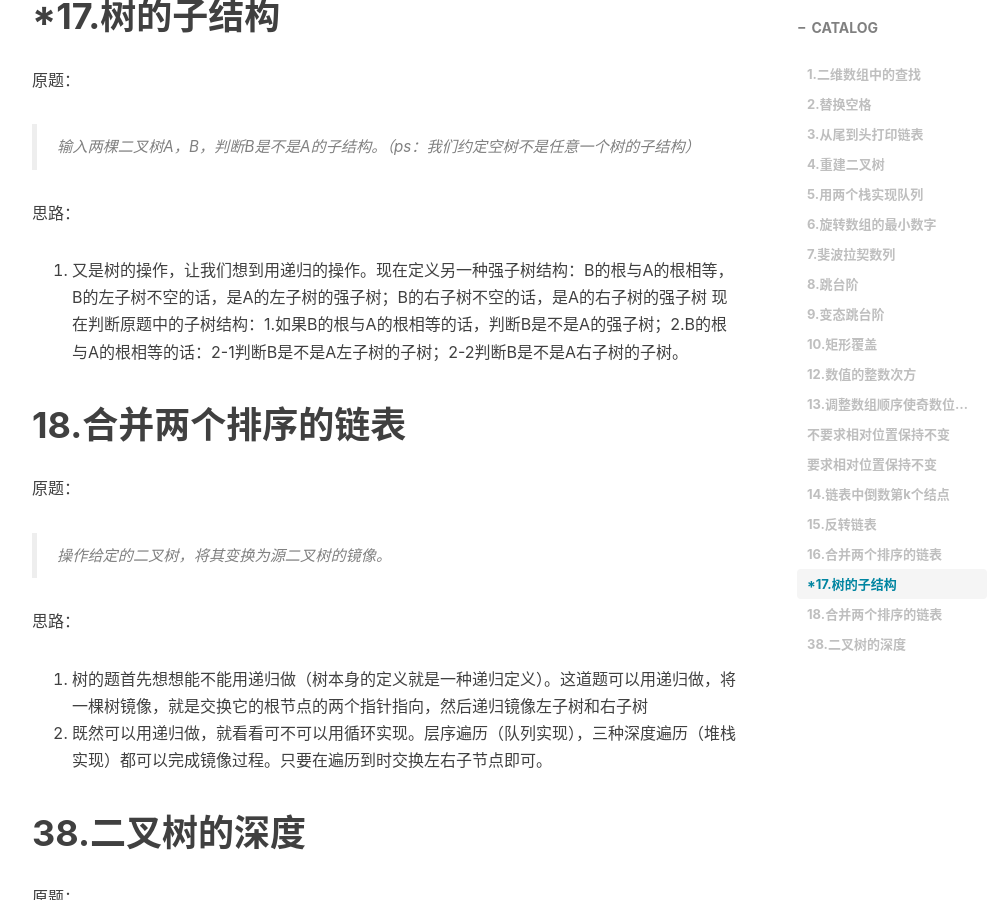
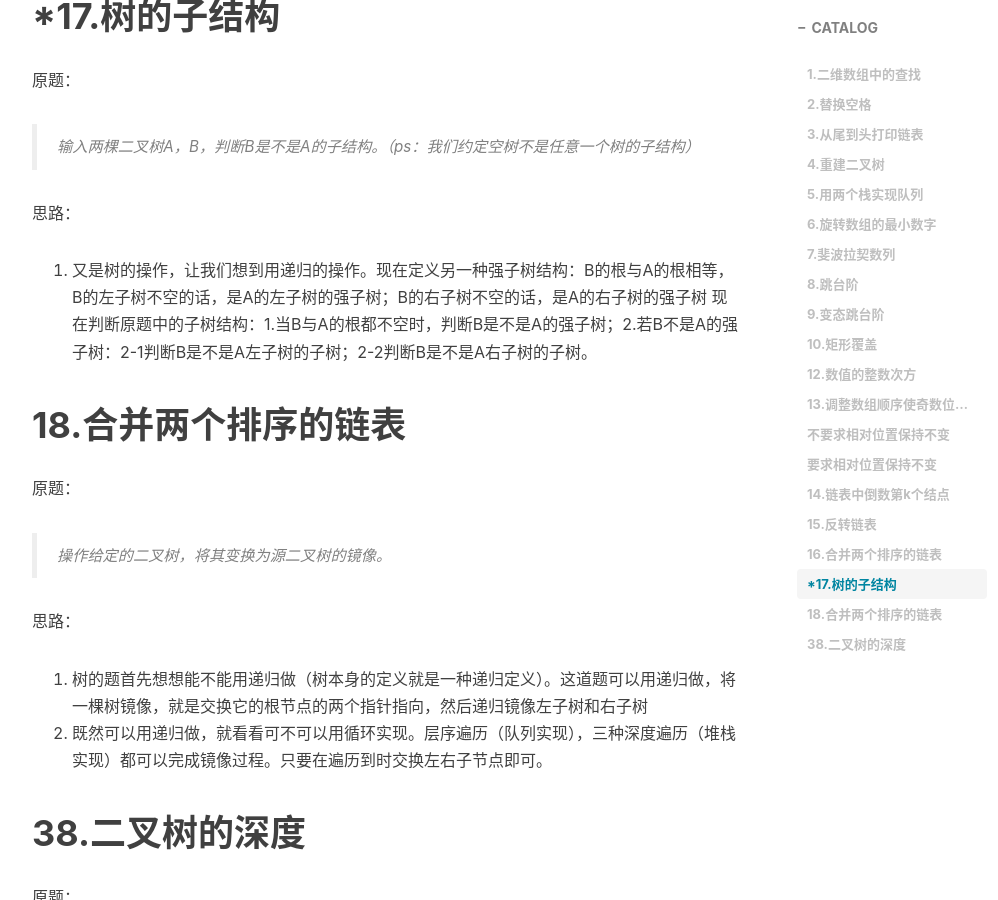
Before and after one commit to BishengSJTU/BishengSJTU.github.io, a Jekyll site: the page built from _posts/2018-12-07-剑指Offer.md, in a window 1280 px wide and 900 px high, scrolled down 7111 px. Shown: the whole window, without its empty margins (233-1231 px from the left). Built offline with Jekyll 4.4.1, drawn with Linux system fonts in a browser that asks for light colours; nearby versions of some CDN libraries; comment, search, counter and statistics services are not loaded.

Commit message:
2018-12-11

```diff
--- a/_posts/2018-12-07-剑指Offer.md
+++ b/_posts/2018-12-07-剑指Offer.md
@@ -192,7 +192,7 @@ Fn-1 = Fn;
 
 思路：
 1. 又是树的操作，让我们想到用递归的操作。现在定义另一种强子树结构：B的根与A的根相等，B的左子树不空的话，是A的左子树的强子树；B的右子树不空的话，是A的右子树的强子树
-现在判断原题中的子树结构：1.如果B的根与A的根相等的话，判断B是不是A的强子树；2.B的根与A的根相等的话：2-1判断B是不是A左子树的子树；2-2判断B是不是A右子树的子树。
+现在判断原题中的子树结构：1.当B与A的根都不空时，判断B是不是A的强子树；2.若B不是A的强子树：2-1判断B是不是A左子树的子树；2-2判断B是不是A右子树的子树。
 
 # 18.合并两个排序的链表
 原题：
```
